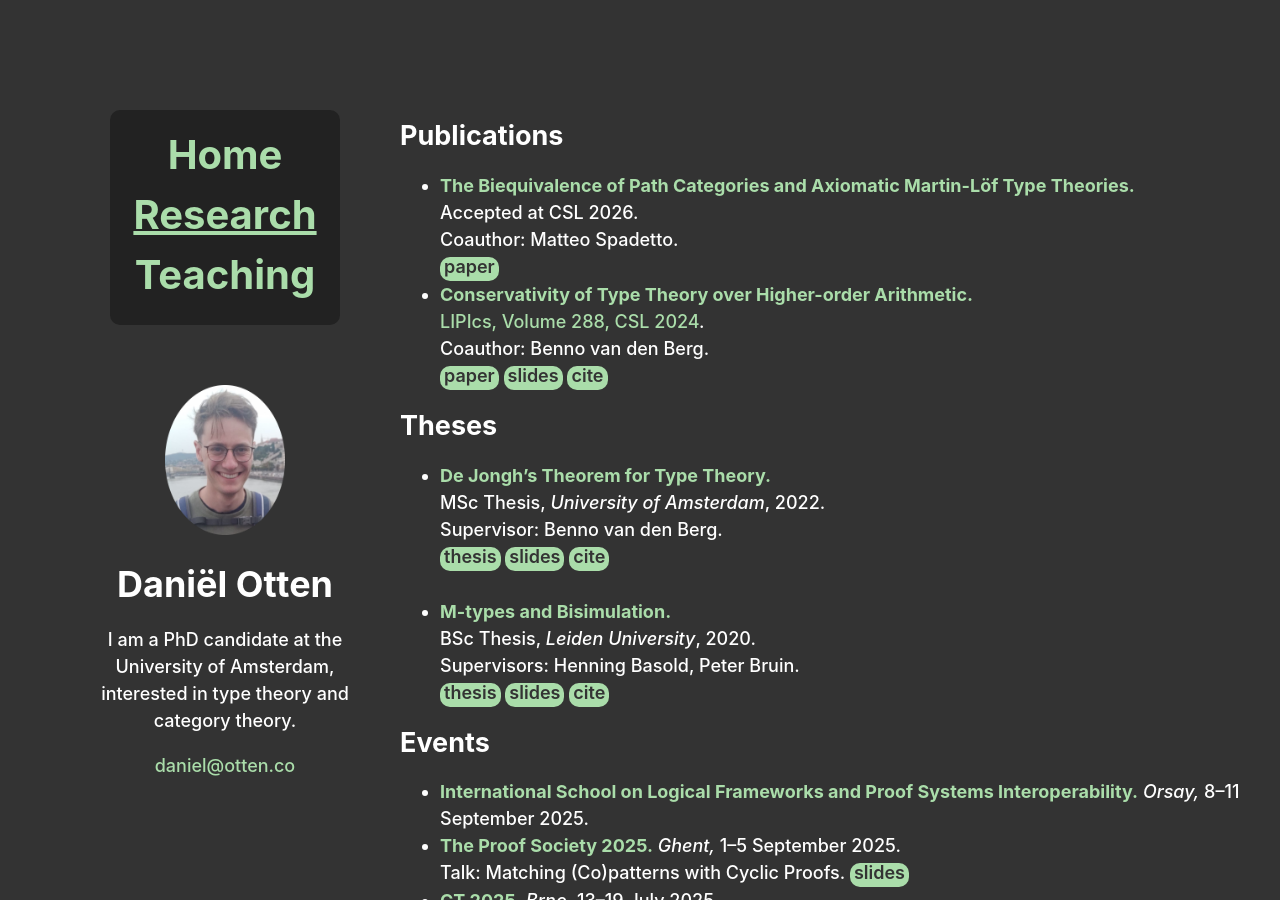
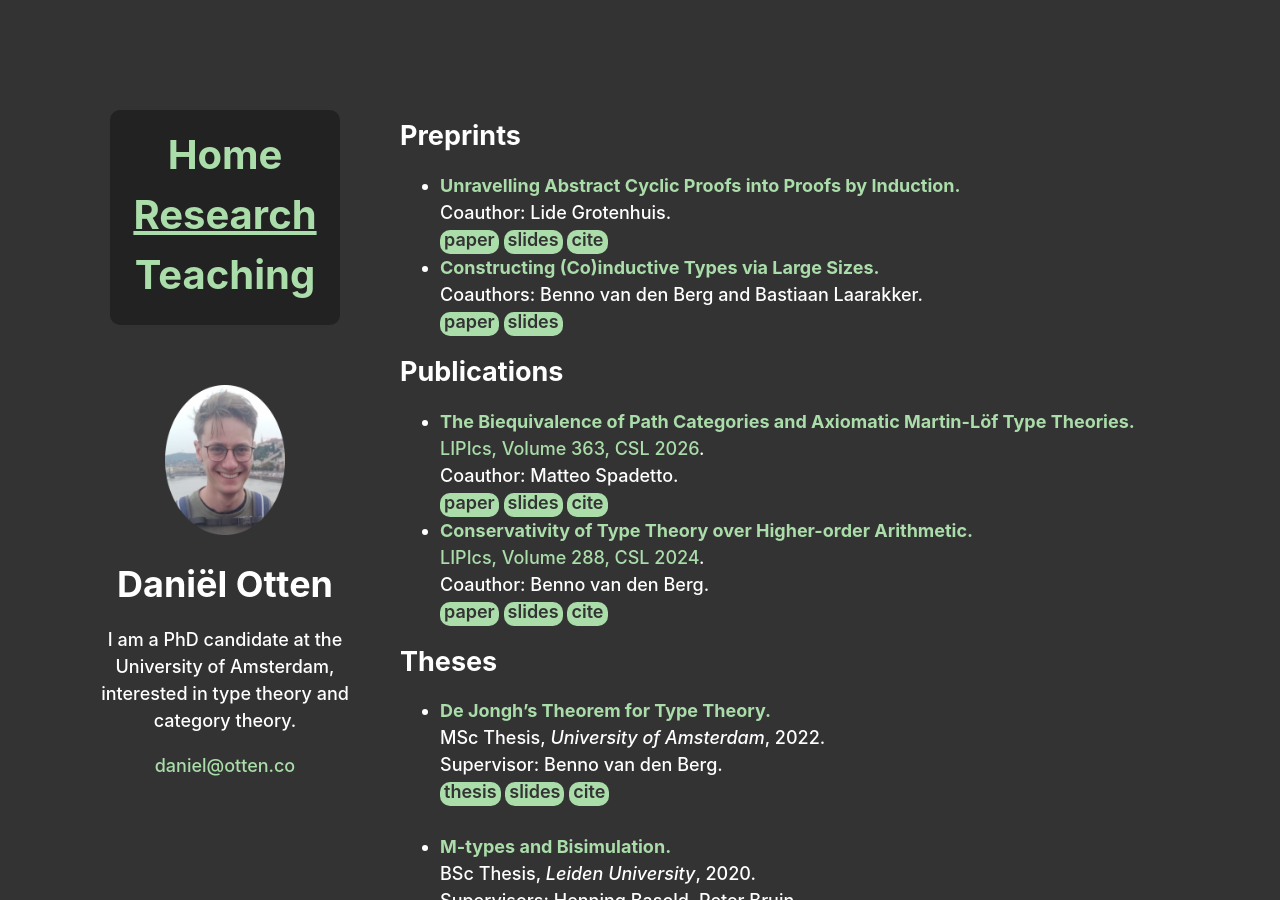
Before and after one commit to DDOtten/ddotten.github.io, a Jekyll site: the page built from research.md, in a window 1280 px wide and 900 px high. Built offline with Jekyll 4.4.1, drawn with Linux system fonts in a browser that asks for light colours.

Commit message:
added two new preprints

```diff
--- a/research.md
+++ b/research.md
@@ -4,16 +4,25 @@ title: "Research"
 layout: page
 ---
 
+# Preprints
+
+- **Unravelling Abstract Cyclic Proofs into Proofs by Induction.** \
+  Coauthor: Lide Grotenhuis. \
+  [paper](https://arxiv.org/abs/2602.12054){: .button} [slides](assets/slides/unravelling_abstract_cyclic_proofs_into_proofs_by_induction_slides_fics_2026.pdf){: .button} [cite](assets/bibtex/unravelling_abstract_cyclic_proofs_into_proofs_by_induction.txt){: .button}
+- **Constructing (Co)inductive Types via Large Sizes.** \
+  Coauthors: Benno van den Berg and Bastiaan Laarakker. \
+  [paper](https://arxiv.org/abs/2602.18921){: .button} [slides](assets/bibtex/constructing_(co)inductive_types_via_large_sizes.txt){: .button}
+
 # Publications
 
 - **The Biequivalence of Path Categories and Axiomatic Martin-Löf Type Theories.** \
-    Accepted at CSL 2026. \
+    [LIPIcs, Volume 363, CSL 2026](https://doi.org/10.4230/LIPIcs.CSL.2026.38). \
     Coauthor: Matteo Spadetto. \
-    [paper](https://arxiv.org/abs/2503.15431){: .button}
+    [paper](https://arxiv.org/abs/2503.15431){: .button} [slides](assets/slides/models_for_axiomatic_type_theory_slides.pdf){: .button} [cite](https://drops.dagstuhl.de/entities/document/10.4230/LIPIcs.CSL.2026.38/metadata/bibtex){: .button}
 - **[Conservativity of Type Theory over Higher-order Arithmetic](https://arxiv.org/abs/2308.15288).** \
     [LIPIcs, Volume 288, CSL 2024](https://doi.org/10.4230/LIPIcs.CSL.2024.44). \
     Coauthor: Benno van den Berg. \
-    [paper](https://drops.dagstuhl.de/storage/00lipics/lipics-vol288-csl2024/LIPIcs.CSL.2024.44/LIPIcs.CSL.2024.44.pdf){: .button} [slides](assets/slides/conservativity_of_type_theory_over_higher_order_arithmetic_slides.pdf){: .button} [cite](assets/bibtex/conservativity_of_type_theory_over_higher_order_arithmetic.txt){: .button}
+    [paper](https://drops.dagstuhl.de/storage/00lipics/lipics-vol288-csl2024/LIPIcs.CSL.2024.44/LIPIcs.CSL.2024.44.pdf){: .button} [slides](assets/slides/conservativity_of_type_theory_over_higher_order_arithmetic_slides.pdf){: .button} [cite](https://drops.dagstuhl.de/entities/document/10.4230/LIPIcs.CSL.2024.44/metadata/bibtex){: .button}
 
 # Theses
 
```
Also changed, not shown: assets/bibtex/constructing_(co)inductive_types_via_large_sizes.txt (added, +9 -0 lines), assets/bibtex/unravelling_abstract_cyclic_proofs_into_proofs_by_induction.txt (added, +9 -0 lines), 1 other file.
